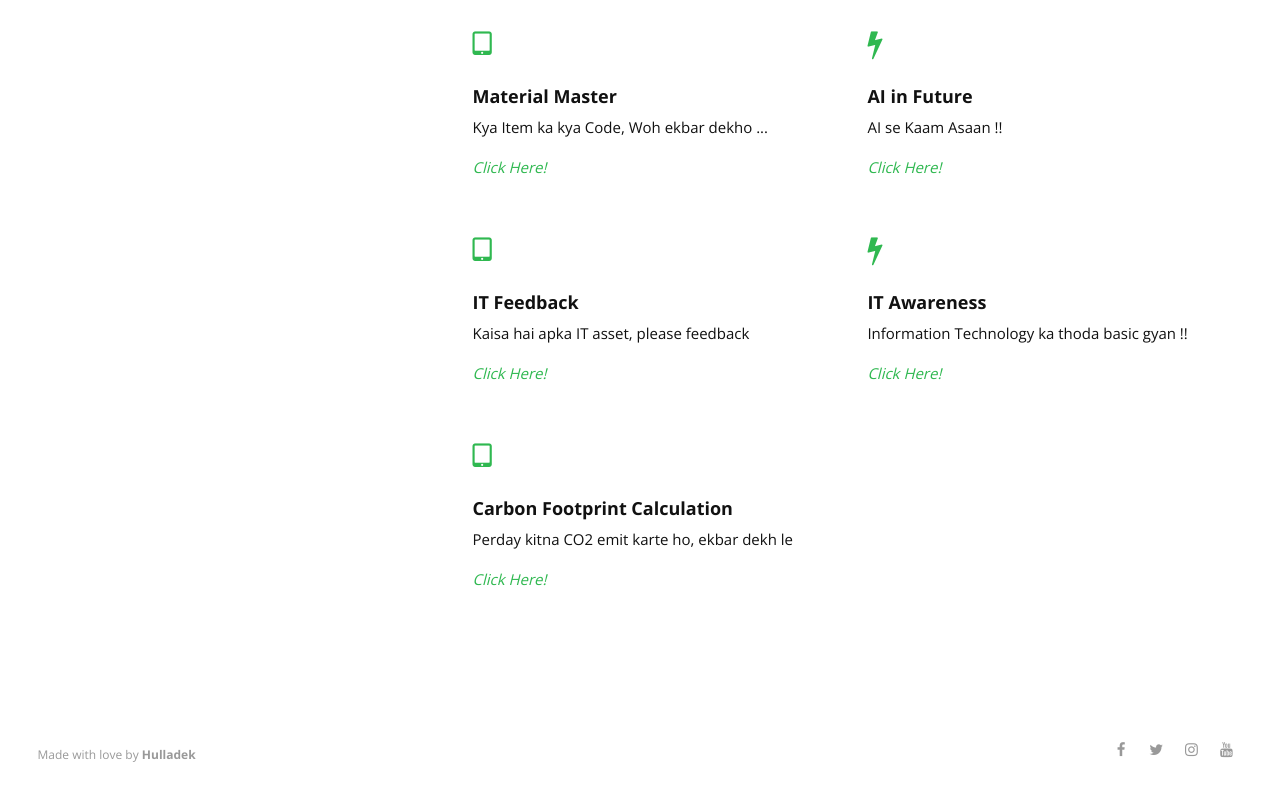
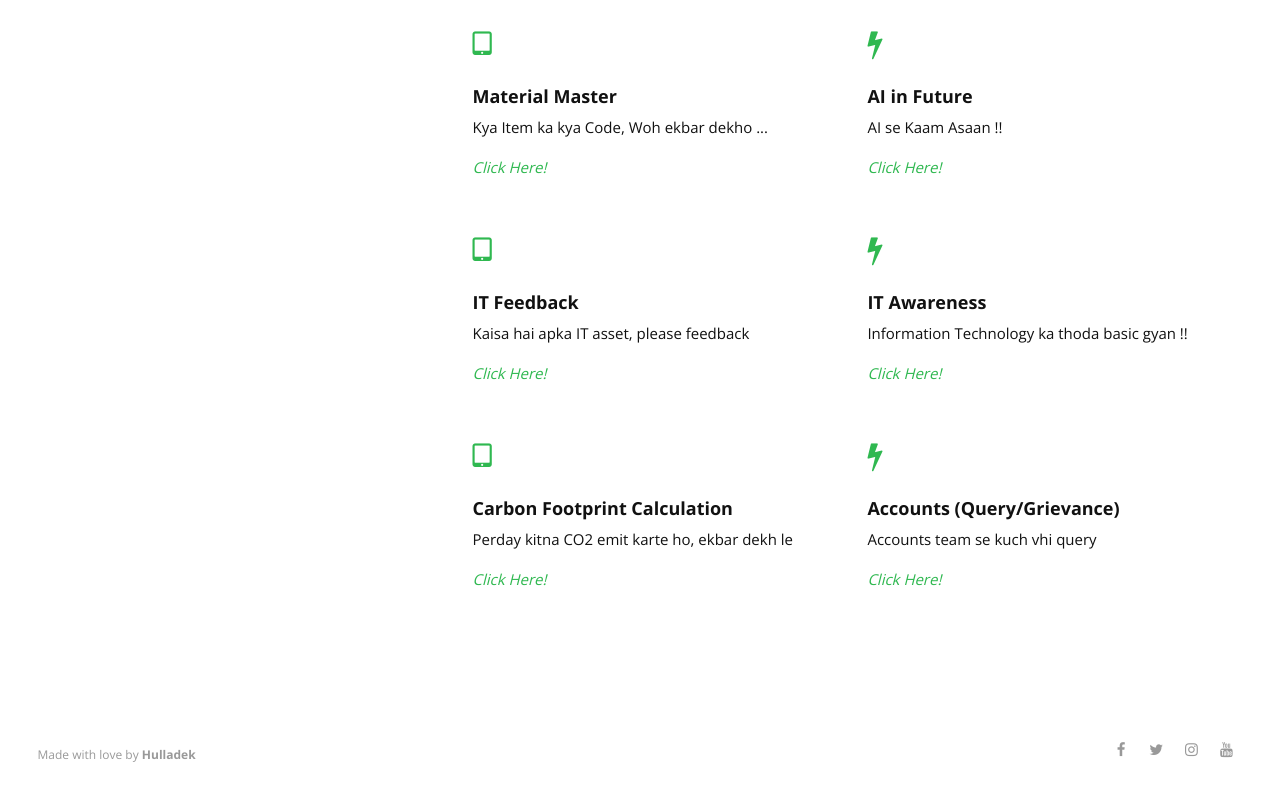
Before and after one commit to hulladektech/planethealers, a plain HTML site: page index.html in a window 1280 px wide. Shown: the part 2562-3362 px from the top of the page. Drawn offline with nearby package versions, Linux system fonts and the light colour scheme.

Commit message:
index.html

```diff
--- a/index.html
+++ b/index.html
@@ -491,6 +491,21 @@
                     </div>
                     <!--End of Icon Block-->
 
+                    <!--Icon Block-->
+                    <div class="col-2 icon-block icon-top wow fadeInUp" data-wow-delay="0.5s">
+                        <!--Icon-->
+                        <div class="icon">
+                            <i class="fa fa-bolt fa-2x"></i>
+                        </div>
+                        <!--Icon Block Description-->
+                        <div class="icon-block-description">
+                            <h4>Accounts (Query/Grievance)</h4>
+                            <p>Accounts team se kuch vhi query </p>
+                            <P> <A HREF="https://docs.google.com/forms/d/1OawuCpJINSDnfXGWUILS5FJa-amaFVSz2fRxtyy5cLY/viewform?edit_requested=true" target="_blank"> <I> Click Here! </I> </A> </P>
+                        </div>
+                    </div>
+                    <!--End of Icon Block-->
+
                 </div>
 
             </div>
```
